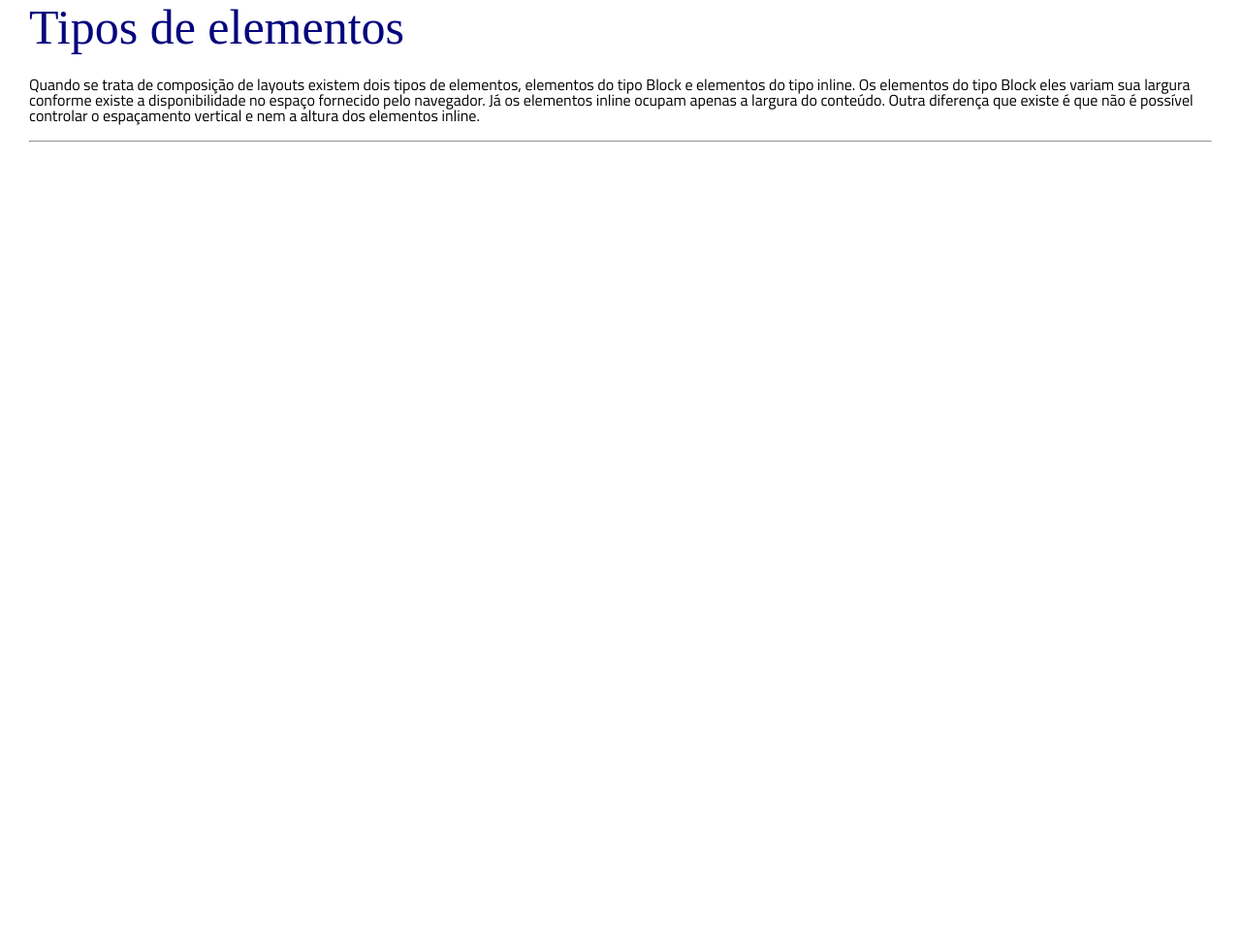
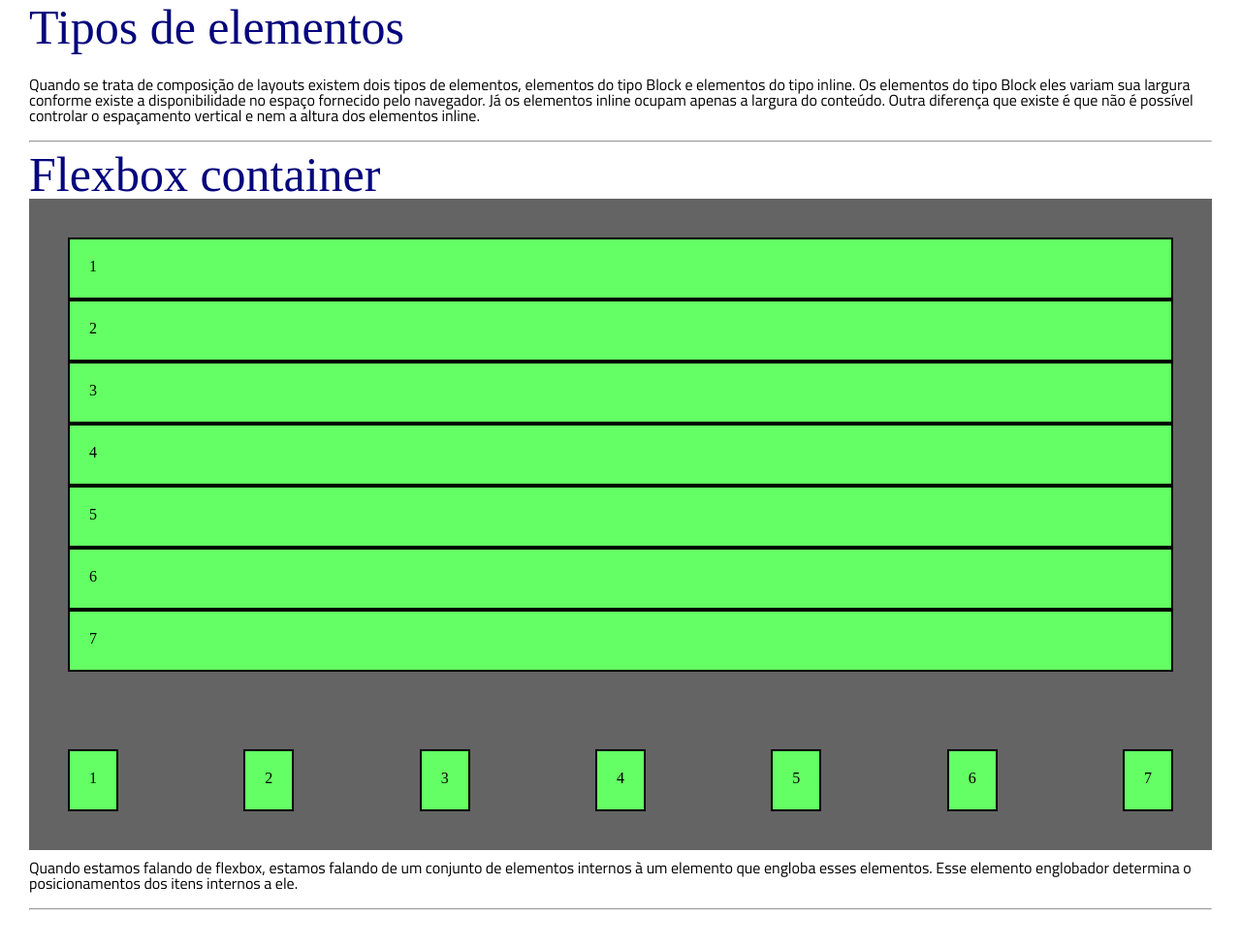
Before and after one commit to leandrowatanabe/INPUT, a plain HTML site: page LAYOUT/index.html in a window 1280 px wide. Shown: the part 131-1108 px from the top of the page at 97% size. Before the commit the page ends 800 px from the top, so only its background shows below. Drawn offline with nearby package versions, Linux system fonts and the light colour scheme.

Commit message:
feat: Entendendo flexbox container

```diff
--- a/LAYOUT/index.html
+++ b/LAYOUT/index.html
@@ -30,6 +30,34 @@
         </p>
         <hr />
 
+        <!-- Flexbox container -->
+        <h2 style="color:rgb(5,5,125); font-size: 50px;"> Flexbox container </h2>
+
+        <div id="container-column" >
+            <div class="item">1</div>
+            <div class="item">2</div>
+            <div class="item">3</div>
+            <div class="item">4</div>
+            <div class="item">5</div>
+            <div class="item">6</div>
+            <div class="item">7</div>
+        </div>
+        <div id="container-row" >
+            <div class="item">1</div>
+            <div class="item">2</div>
+            <div class="item">3</div>
+            <div class="item">4</div>
+            <div class="item">5</div>
+            <div class="item">6</div>
+            <div class="item">7</div>
+        </div>
+
+        <p>
+            Quando estamos falando de flexbox, estamos falando de um conjunto de elementos internos à um elemento que engloba esses elementos.
+            Esse elemento englobador determina o posicionamentos dos itens internos a ele.
+        </p>
+        <hr />
+
 
 
     </body>
--- a/LAYOUT/main.css
+++ b/LAYOUT/main.css
@@ -14,3 +14,24 @@ p{
     font-family: 'Titillium Web', sans-serif;
     padding: 10px 0;
 }
+
+#container-column{
+    display: flex;
+    flex-direction: column;
+    background: rgb(100,100,100);
+    padding: 40px;
+}
+
+#container-row{
+    display: flex;
+    justify-content: space-between;
+    background: rgb(100,100,100);
+    padding: 40px;
+}
+
+.item{
+    background: rgb(100,255,100);
+    padding: 20px;
+    border: 2px solid rgb(0,0,0);
+    height: 20px;
+}
```
Also changed, not shown: 1 other file.
